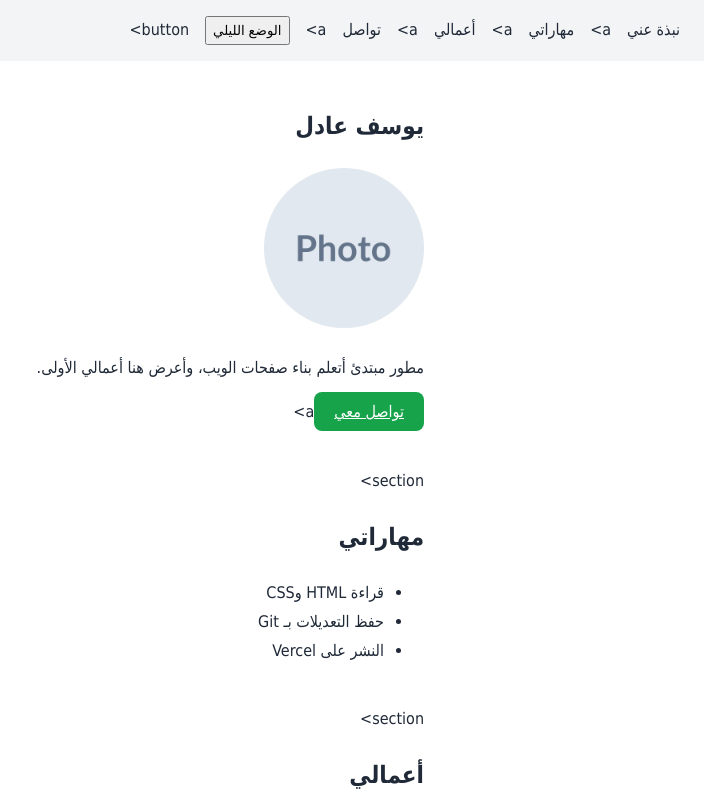
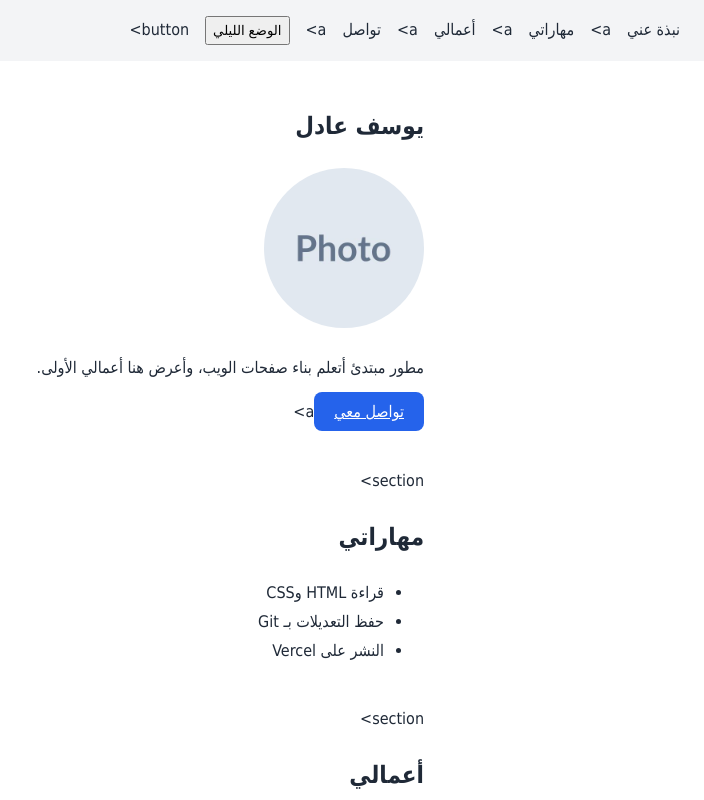
Before and after one commit to Easytonline1/personal-page, a plain HTML site: page public/index.html in a window 1280 px wide. Shown: the top 800 px of the page, without its empty margins (576-1280 px from the left). Drawn offline with Linux system fonts and the light colour scheme.

Commit message:
Revert "تغيير لون زر التواصل"

```diff
--- a/public/style.css
+++ b/public/style.css
@@ -45,7 +45,7 @@ img {
 }
 
 .contact-btn {
-    background-color: #16a34a;
+    background-color: #2563eb;
     color: #ffffff;
     padding: 10px 20px;
     border-radius: 8px;
```
